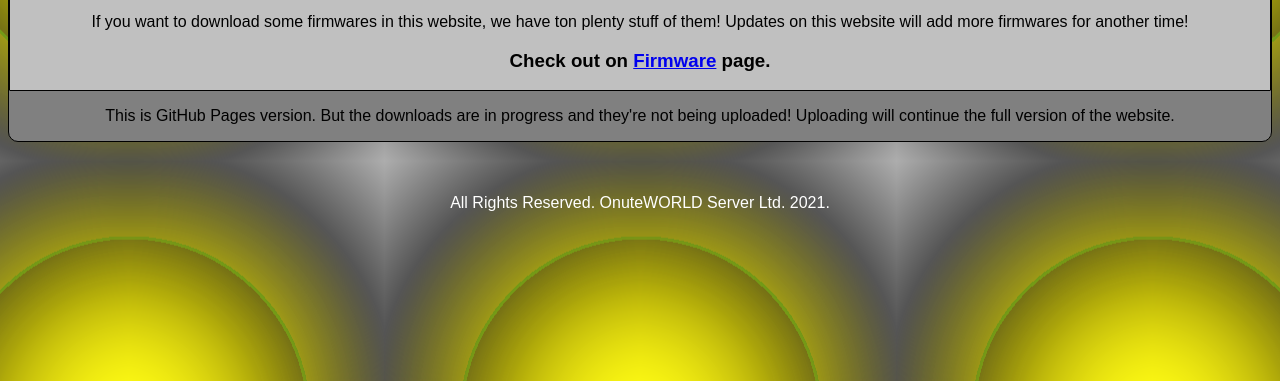
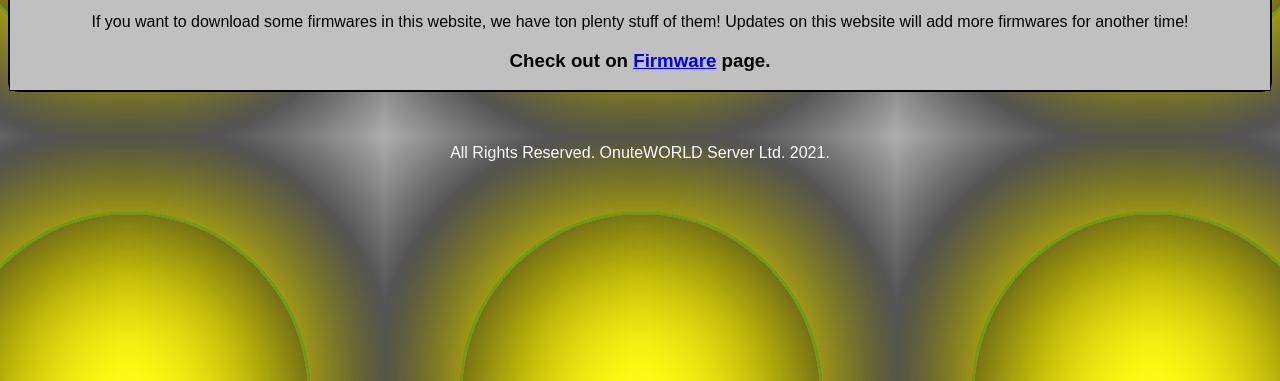
Before and after one commit to romphonix/romphonix.github.io, a plain HTML site: page index.html in a window 1280 px wide. Shown: the part 419-800 px from the top of the page. Drawn offline with Linux system fonts and the light colour scheme.

Commit message:
Update index.html

```diff
--- a/index.html
+++ b/index.html
@@ -31,7 +31,6 @@ body { background-image:url('images/bg/bg.png'); background-repeat: repeat; back
 <p>If you want to download some firmwares in this website, we have ton plenty stuff of them! Updates on this website will add more firmwares for another time!</p>
 <h3>Check out on <a href="firmware.html">Firmware</a> page.</h3>
 </div>
-  <p>This is GitHub Pages version. But the downloads are in progress and they're not being uploaded! Uploading will continue the full version of the website.</p>
 </div>
 <br><br>
 <p style="color: white;">All Rights Reserved. OnuteWORLD Server Ltd. 2021.</p>
```
